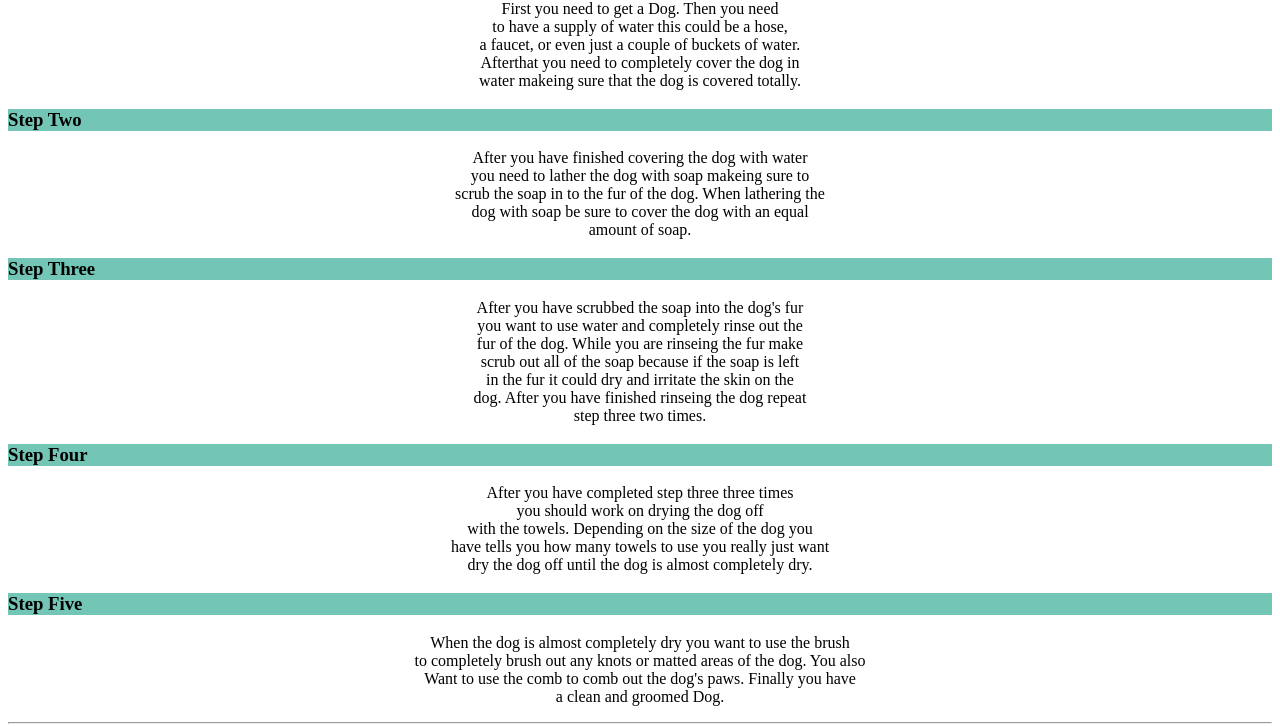
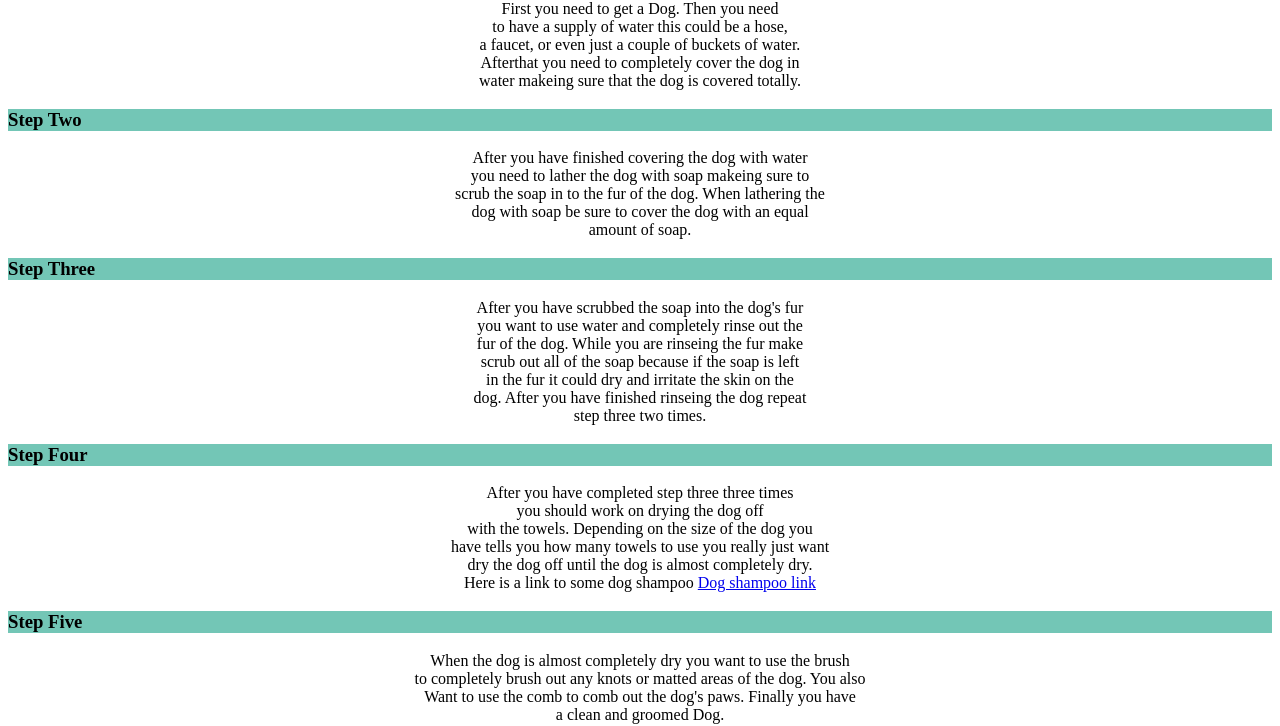
Before and after one commit to Peterdesmidt/HowTo, a plain HTML site: page index.html in a window 1280 px wide. Shown: the part 464-1190 px from the top of the page. Drawn offline with Linux system fonts and the light colour scheme.

Commit message:
Update index.html

```diff
--- a/index.html
+++ b/index.html
@@ -59,6 +59,9 @@ three times<br> you should work on drying the dog off
 <br> with the towels. Depending on the size of the dog you
 <br> have tells you how many towels to use you really just want
 <br> dry the dog off until the dog is almost completely dry.
+<br> Here is a link to some dog shampoo
+<a href="http://www.petsmart.com/dog/grooming-supplies/shampoos-and-conditioners/"> Dog shampoo link</a>
+
 
 </h><h3 style="background-color:#73C6B6"> Step Five </h3>
 <p style="text-align:center" "> When the dog is almost completely dry
@@ -88,6 +91,5 @@ doodle.</p>
 </tr></p>
 <td> </p>
 </p>
-
-                            </html>
+</html>
 </body>
```
